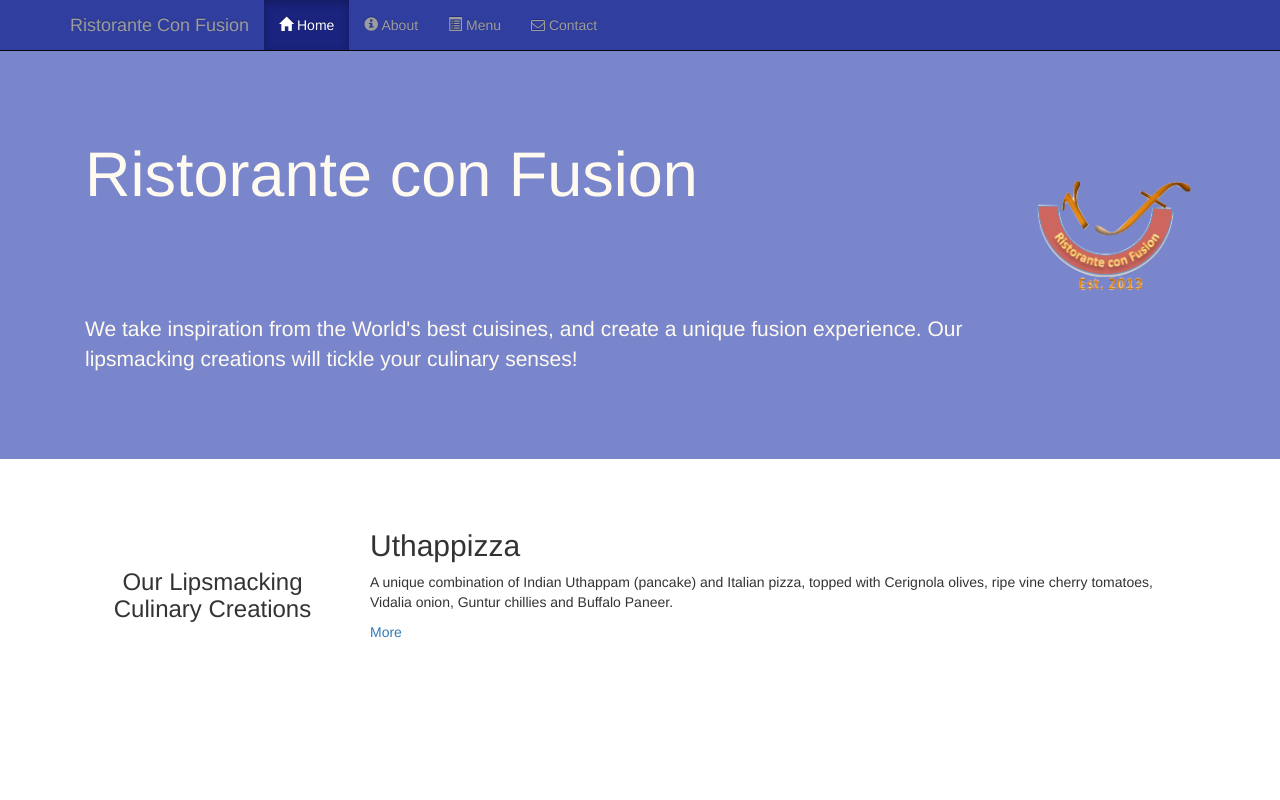
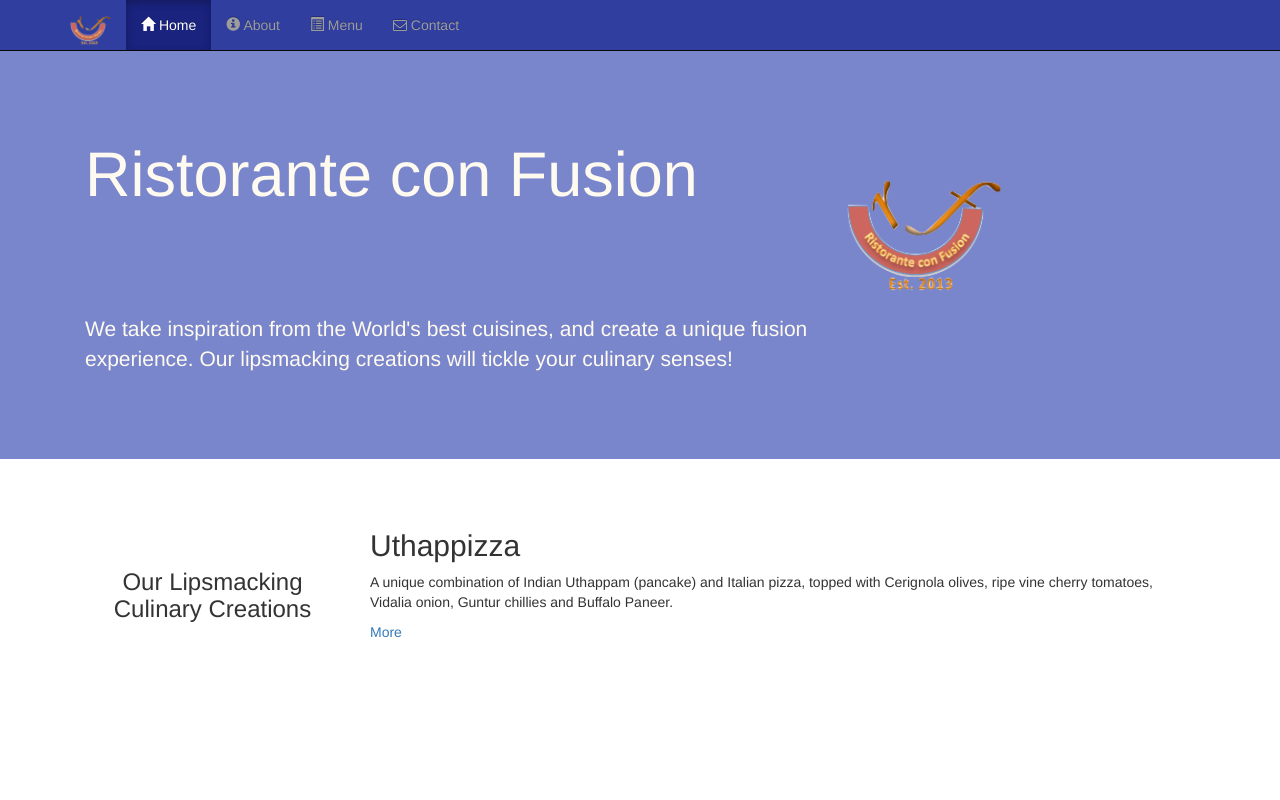
Before and after one commit to minhdao/conFusion, a plain HTML site: page index.html in a window 1280 px wide. Shown: the top 800 px of the page. Drawn offline with nearby package versions, Linux system fonts and the light colour scheme.

Commit message:
return jumbotron col back to 10-2

```diff
--- a/index.html
+++ b/index.html
@@ -30,7 +30,7 @@
                     <span class="icon-bar"></span>
                     <span class="icon-bar"></span>
                 </button>
-                <a class="navbar-brand" href="index.html">Ristorante Con Fusion</a>
+                <a class="navbar-brand" href="index.html"><img src="img/logo.png" height=30 width=41></a>
             </div>
             <div id="navbar" class="navbar-collapse collapse">
                 <ul class="nav navbar-nav">
@@ -67,7 +67,7 @@
 
         <div class="container">
             <div class="row row-header">
-                <div class="col-xs-12 col-sm-10">
+                <div class="col-xs-12 col-sm-8">
                     <h1>Ristorante con Fusion</h1>
                     <p style="padding:40px;"></p>
                     <p>We take inspiration from the World's best cuisines, and create a unique fusion experience. Our lipsmacking creations will tickle your culinary senses!</p>
```
